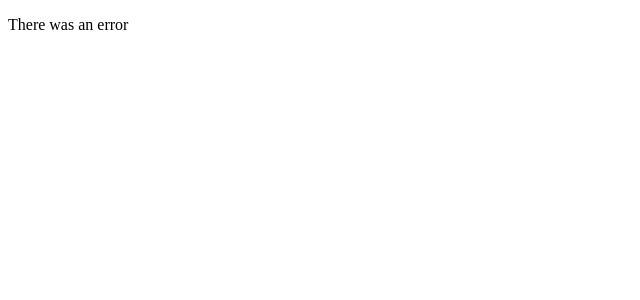
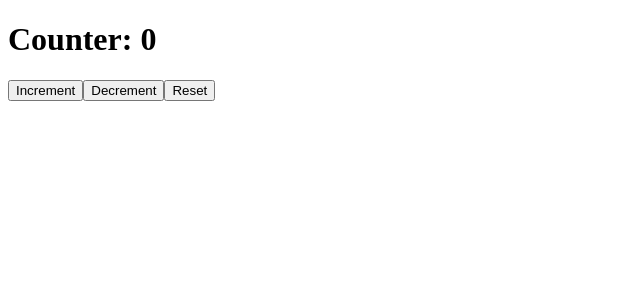
Before and after one commit to Alessandro-Ambra-dev/esercizi-React, a React (Create React App) app in the folder my-app/: page /counter in a window 1280 px wide. Shown: the top 300 px of the page, without its empty margins (0-640 px from the left). Built offline with nearby package versions, Linux system fonts and the light colour scheme; no server answers.

Commit message:
added es 46 of React

```diff
--- a/my-app/src/App.jsx
+++ b/my-app/src/App.jsx
@@ -1,13 +1,26 @@
 import React from "react";
-import { Route, Routes } from "react-router-dom";
-import { ShowGithubUser } from "./ShowGithubUser";
+import { Link, Route, Routes } from "react-router-dom";
 import { GithubUser } from "./GithubUser";
+import { Counter } from "./Counter";
 
 export function App() {
   return (
     <Routes>
-      <Route path="/" element={<ShowGithubUser />} />
-      <Route path="/:username" element={<GithubUser username="Alessandro-Ambra-dev" />} />
+      <Route
+        path="/"
+        element={
+          <div>
+            <Link to={"/ShowGithubUser"}>Go to users three</Link>
+            <Link to={"/:username"}>Go directly to the user</Link>
+            <Link to={"/counter"}>Go to counter</Link>
+          </div>
+        }
+      />
+      <Route
+        path="/:username"
+        element={<GithubUser username="Alessandro-Ambra-dev" />}
+      />
+      <Route path="/counter" element={<Counter />} />
     </Routes>
   );
 }
--- /dev/null
+++ b/my-app/src/Counter.jsx
@@ -0,0 +1,22 @@
+import { useState } from "react";
+
+export function Counter({ initialVal = 0 }) {
+  const [counter, setCounter] = useState(initialVal);
+  function handleIncrement() {
+    setCounter((c) => c + 1);
+  }
+  function handleDecrement() {
+    setCounter((c) => c - 1);
+  }
+  function handleReset() {
+    setCounter(initialVal);
+  }
+  return (
+    <div>
+      <h1>Counter: {counter}</h1>
+      <button onClick={handleIncrement}>Increment</button>
+      <button onClick={handleDecrement}>Decrement</button>
+      <button onClick={handleReset}>Reset</button>
+    </div>
+  );
+}
--- a/my-app/src/ShowGithubUser.jsx
+++ b/my-app/src/ShowGithubUser.jsx
@@ -1,5 +1,15 @@
-import { Link } from "react-router-dom";
+import { Link, Route } from "react-router-dom";
 
 export function ShowGithubUser() {
-  return <Link to={"/:username"}>See the Github User</Link>;
+  return (
+    <Route
+      path="/ShowgithubUser"
+      element={
+        <div>
+          <h1>See the users:</h1>
+          <Link to={"/:username"}>See the Github User</Link>
+        </div>
+      }
+    />
+  );
 }
```
Also changed, not shown: 1 other file (tests, documents, lock files or other folders).
